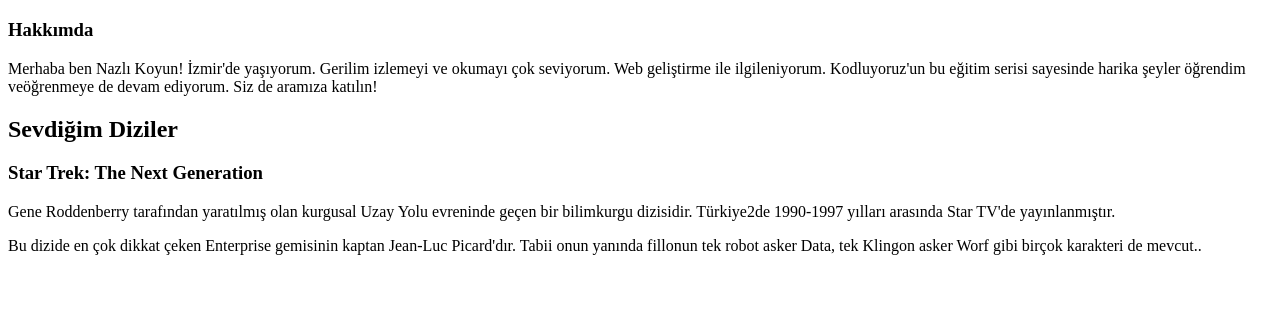
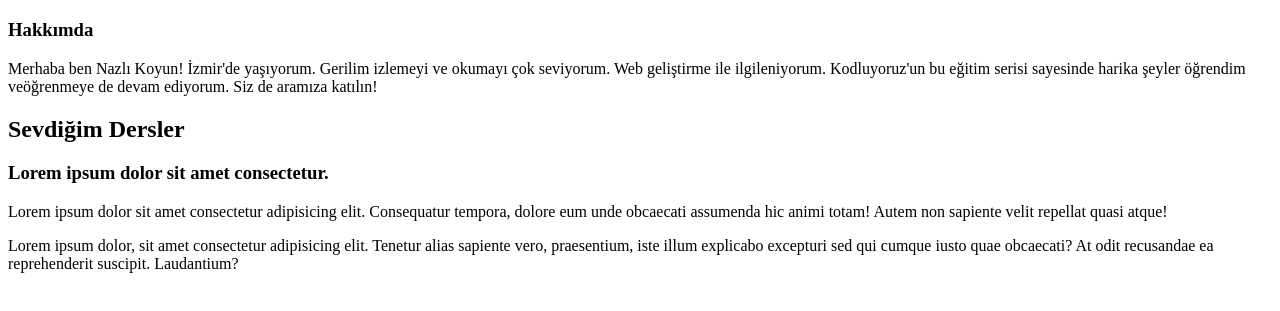
Before and after one commit to nazlikoyun8/patika_homework, a plain HTML site: page index.html in a window 1280 px wide. Shown: the part 61-372 px from the top of the page. Drawn offline with Linux system fonts and the light colour scheme.

Commit message:
Index page was added.

```diff
--- a/index.html
+++ b/index.html
@@ -13,14 +13,14 @@
     Kodluyoruz'un bu eğitim serisi sayesinde harika şeyler öğrendim veöğrenmeye de devam ediyorum.
     Siz de aramıza katılın!
 </p>
-<h2>Sevdiğim Diziler</h2>
-<h3>Star Trek: The Next Generation</h3>
-<p>Gene Roddenberry tarafından yaratılmış olan kurgusal Uzay Yolu evreninde geçen bir bilimkurgu dizisidir.
-    Türkiye2de 1990-1997 yılları arasında Star TV'de yayınlanmıştır.</p>
+<h2>Sevdiğim Dersler</h2>
+<h3>Lorem ipsum dolor sit amet consectetur.</h3>
+<p>Lorem ipsum dolor sit amet consectetur adipisicing elit. Consequatur tempora,
+    dolore eum unde obcaecati assumenda hic animi totam! Autem non sapiente velit repellat quasi atque!</p>
 
-    <p>Bu dizide en çok dikkat çeken Enterprise gemisinin
-        kaptan Jean-Luc Picard'dır. Tabii onun yanında fillonun tek robot asker
-        Data, tek Klingon asker Worf gibi birçok karakteri de mevcut..
+    <p>Lorem ipsum dolor, sit amet consectetur adipisicing elit.
+         Tenetur alias sapiente vero, praesentium, iste illum explicabo excepturi sed
+         qui cumque iusto quae obcaecati? At odit recusandae ea reprehenderit suscipit. Laudantium?
     </p>
 </body>
 </html>
```
